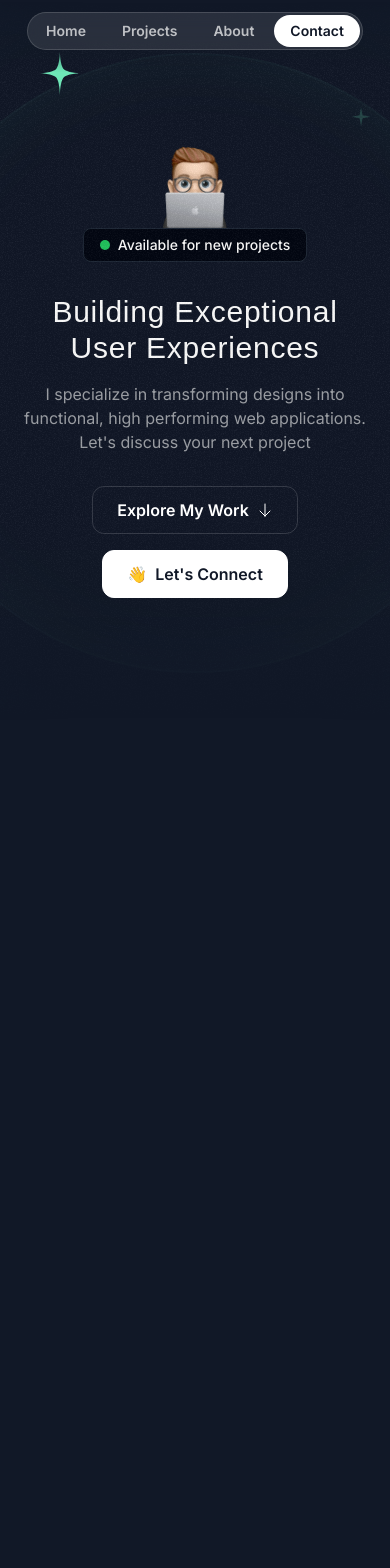
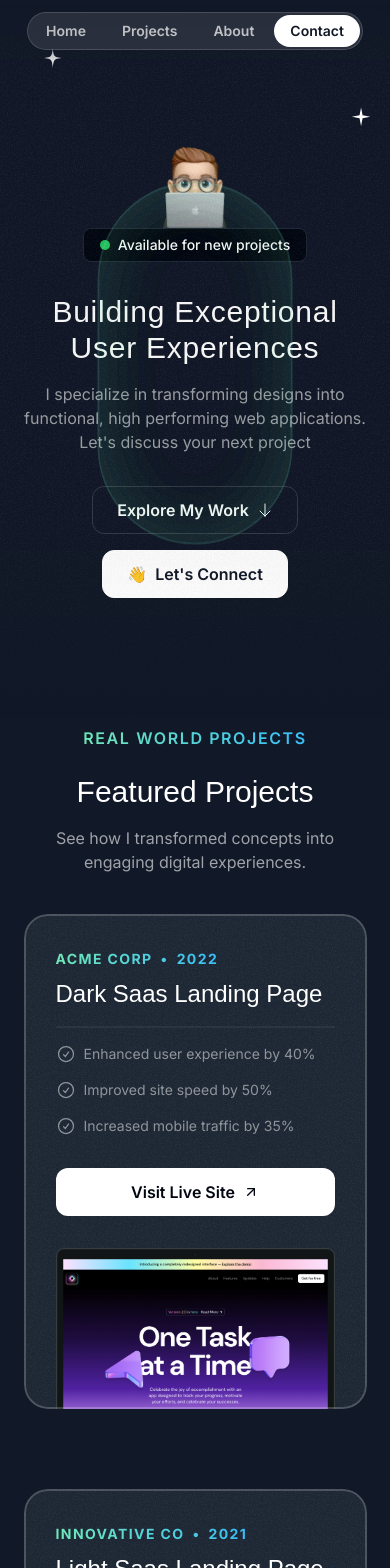
Before and after one commit to rahathossenantor/rahathossen, a Next.js app: page / in a window 390 px wide. Shown: the top 1568 px of the page. Before the commit the page ends 973 px from the top, so only its background shows below. Built offline with nearby package versions, Linux system fonts and the light colour scheme; a web font is replaced by a local one.

Commit message:
Add Projects section (Mobile version) and integrate into Home page layout

```diff
--- a/src/app/page.tsx
+++ b/src/app/page.tsx
@@ -1,11 +1,13 @@
 import { Header } from "@/sections/Header";
 import Hero from "@/sections/Hero";
+import Projects from "@/sections/Projects";
 
 export default function Home() {
   return (
     <div>
       <Header />
       <Hero />
+      <Projects />
     </div>
   );
 };
--- a/src/sections/Hero.tsx
+++ b/src/sections/Hero.tsx
@@ -112,7 +112,7 @@
   return (
     <div className="py-32 md:py-48 lg:py-60 relative z-0 overflow-x-clip">
 
-      <div className="absolute inset-0 [mask-image:linear-gradient(to_bottom,transparent,black_10%,black_70%,transparent)]">
+      <div className="absolute inset-0 [mask-image:linear-gradient(to_bottom,transparent,black_10%,black_70%,transparent)] pointer-events-none">
         <div
           style={{ backgroundImage: `url(${grain.src})` }}
           className="absolute inset-0 -z-30 opacity-5"
@@ -139,44 +139,6 @@
             </HeroOrbit>
           ))
         }
-
-        {/* <div className="hero-ring size-[620px]"></div>
-        <div className="hero-ring size-[820px]"></div>
-        <div className="hero-ring size-[1020px]"></div>
-        <div className="hero-ring size-[1220px]"></div> */}
-
-        {/* <HeroOrbit orbit={800} rotate={-72}>
-          <Star className="size-28 text-emerald-300" />
-        </HeroOrbit>
-        <HeroOrbit orbit={500} rotate={20}>
-          <Star className="size-12 text-emerald-300" />
-        </HeroOrbit>
-        <HeroOrbit orbit={590} rotate={98}>
-          <Star className="size-8 text-emerald-300" />
-        </HeroOrbit>
-
-        <HeroOrbit orbit={430} rotate={-14}>
-          <Sparkle className="size-8 text-emerald-300/20" />
-        </HeroOrbit>
-        <HeroOrbit orbit={440} rotate={79}>
-          <Sparkle className="size-5 text-emerald-300/20" />
-        </HeroOrbit>
-        <HeroOrbit orbit={530} rotate={178}>
-          <Sparkle className="size-10 text-emerald-300/20" />
-        </HeroOrbit>
-        <HeroOrbit orbit={710} rotate={144}>
-          <Sparkle className="size-14 text-emerald-300/20" />
-        </HeroOrbit>
-
-        <HeroOrbit orbit={720} rotate={85}>
-          <div className="size-3 rounded-full bg-emerald-300/20"></div>
-        </HeroOrbit>
-        <HeroOrbit orbit={520} rotate={-41}>
-          <div className="size-2 rounded-full bg-emerald-300/20"></div>
-        </HeroOrbit>
-        <HeroOrbit orbit={650} rotate={-5}>
-          <div className="size-2 rounded-full bg-emerald-300/20"></div>
-        </HeroOrbit> */}
       </div>
 
       <div className="container">
@@ -192,11 +154,11 @@
           <p className="text-center mt-4 text-white/60 md:text-lg">I specialize in transforming designs into functional, high performing web applications. Let&apos;s discuss your next project</p>
         </div>
         <div className="flex flex-col md:flex-row justify-center items-center gap-4 mt-8">
-          <button className="inline-flex items-center gap-2 border border-white/15 h-12 px-6 rounded-xl z-10">
+          <button className="inline-flex items-center gap-2 border border-white/15 h-12 px-6 rounded-xl">
             <span className="font-semibold">Explore My Work</span>
             <ArrowDown className="size-4" />
           </button>
-          <button className="inline-flex items-center gap-2 border border-white bg-white text-gray-900 h-12 px-6 rounded-xl z-10">
+          <button className="inline-flex items-center gap-2 border border-white bg-white text-gray-900 h-12 px-6 rounded-xl">
             <span>👋</span>
             <span className="font-semibold">Let&apos;s Connect</span>
           </button>
--- a/src/sections/Projects.tsx
+++ b/src/sections/Projects.tsx
@@ -1,9 +1,14 @@
+import Image from "next/image";
 import darkSaasLandingPage from "@/assets/images/dark-saas-landing-page.png";
 import lightSaasLandingPage from "@/assets/images/light-saas-landing-page.png";
 import aiStartupLandingPage from "@/assets/images/ai-startup-landing-page.png";
+import grain from "@/assets/images/grain.jpg";
+import CheckCircle from "@/assets/icons/check-circle.svg";
+import ArrowUpRight from "@/assets/icons/arrow-up-right.svg";
 
 const portfolioProjects = [
   {
+    id: 1,
     company: "Acme Corp",
     year: "2022",
     title: "Dark Saas Landing Page",
@@ -16,6 +21,7 @@
     image: darkSaasLandingPage,
   },
   {
+    id: 2,
     company: "Innovative Co",
     year: "2021",
     title: "Light Saas Landing Page",
@@ -28,6 +34,7 @@
     image: lightSaasLandingPage,
   },
   {
+    id: 3,
     company: "Quantum Dynamics",
     year: "2023",
     title: "AI Startup Landing Page",
@@ -41,6 +48,52 @@
   },
 ];
 
-export const ProjectsSection = () => {
-  return <div>Projects Section</div>;
+const Projects = () => {
+  return (
+    <section className="pb-16">
+      <div className="container">
+        <div className="flex justify-center">
+          <p className="uppercase font-semibold tracking-widest bg-gradient-to-r from-emerald-300 to-sky-400 text-transparent bg-clip-text text-center">Real World Projects</p>
+        </div>
+        <h2 className="font-serif text-3xl text-center mt-6">Featured Projects</h2>
+        <p className="text-center text-white/60 mt-4">See how I transformed concepts into engaging digital experiences.</p>
+        <div className="flex flex-col mt-10 gap-20">
+          {portfolioProjects.map((project) => (
+            <div key={project.id} className="bg-gray-800 rounded-3xl relative z-0 overflow-hidden after:z-10 after:content-[''] after:absolute after:inset-0 after:outline after:outline-2 after:-outline-offset-2 after:rounded-3xl after:outline-white/20 after:pointer-events-none px-8 pt-8">
+              <div
+                className="absolute inset-0 opacity-5 -z-10"
+                style={{
+                  backgroundImage: `url(${grain.src})`,
+                }}
+              ></div>
+              <div className="uppercase font-bold tracking-widest bg-gradient-to-r from-emerald-300 to-sky-400 text-sm text-transparent bg-clip-text inline-flex gap-2">
+                <span>{project.company}</span>
+                <span>&bull;</span>
+                <span>{project.year}</span>
+              </div>
+              <h3 className="text-2xl mt-2 font-serif">{project.title}</h3>
+              <hr className="border-t-2 border-white/5 mt-4" />
+              <ul className="flex flex-col gap-4 mt-4">
+                {project.results.map((result) => (
+                  <li key={result.title} className="flex gap-2 text-sm text-white/50">
+                    <CheckCircle className="size-5" />
+                    <span>{result.title}</span>
+                  </li>
+                ))}
+              </ul>
+              <a href={project.link}>
+                <button className="h-12 w-full rounded-xl font-semibold inline-flex items-center justify-center gap-2 mt-8 bg-white text-gray-950">
+                  <span>Visit Live Site</span>
+                  <ArrowUpRight className="size-4" />
+                </button>
+              </a>
+              <Image src={project.image} alt={project.title} className="mt-8 -mb-4" />
+            </div>
+          ))}
+        </div>
+      </div>
+    </section>
+  );
 };
+
+export default Projects;
```
